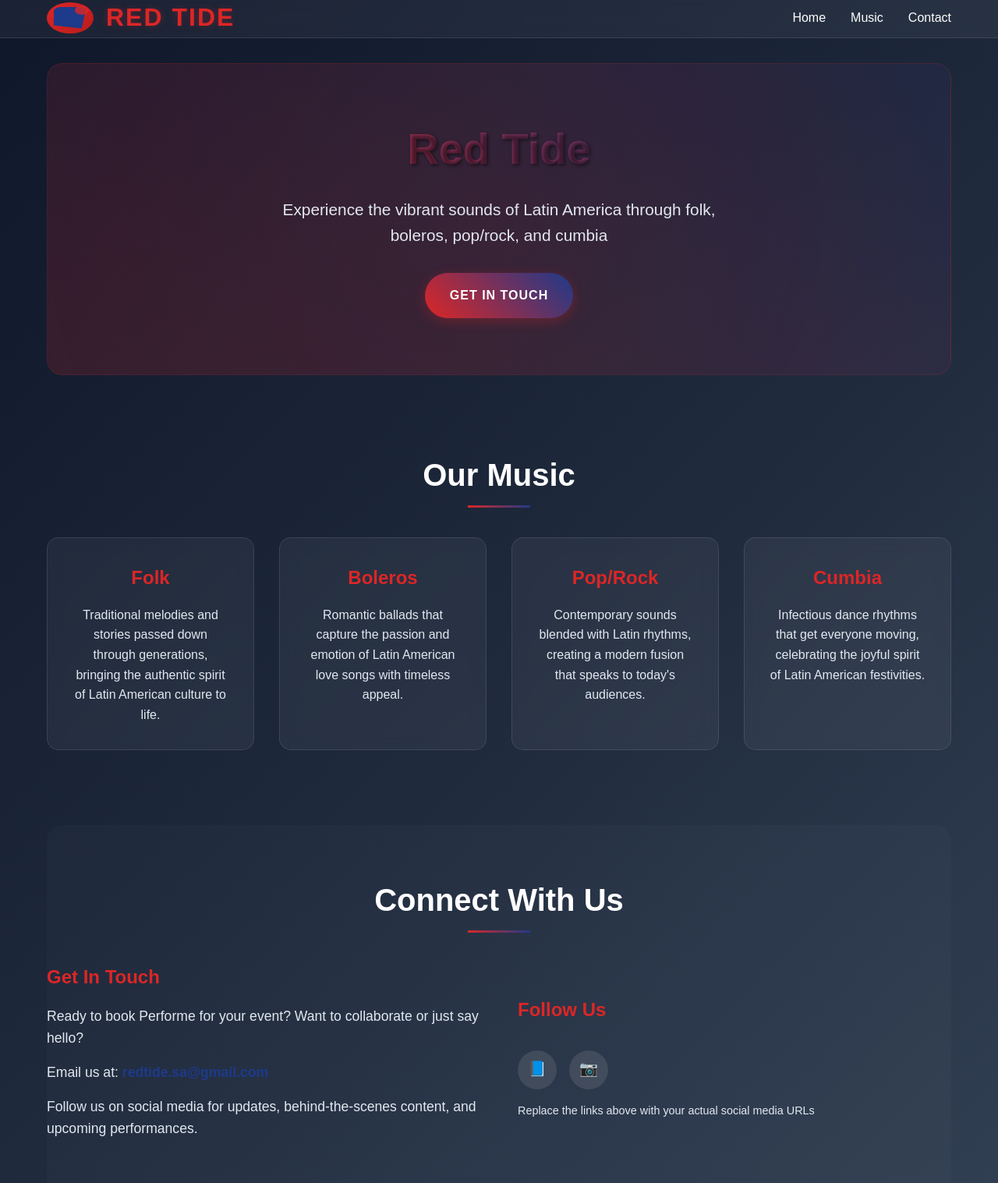
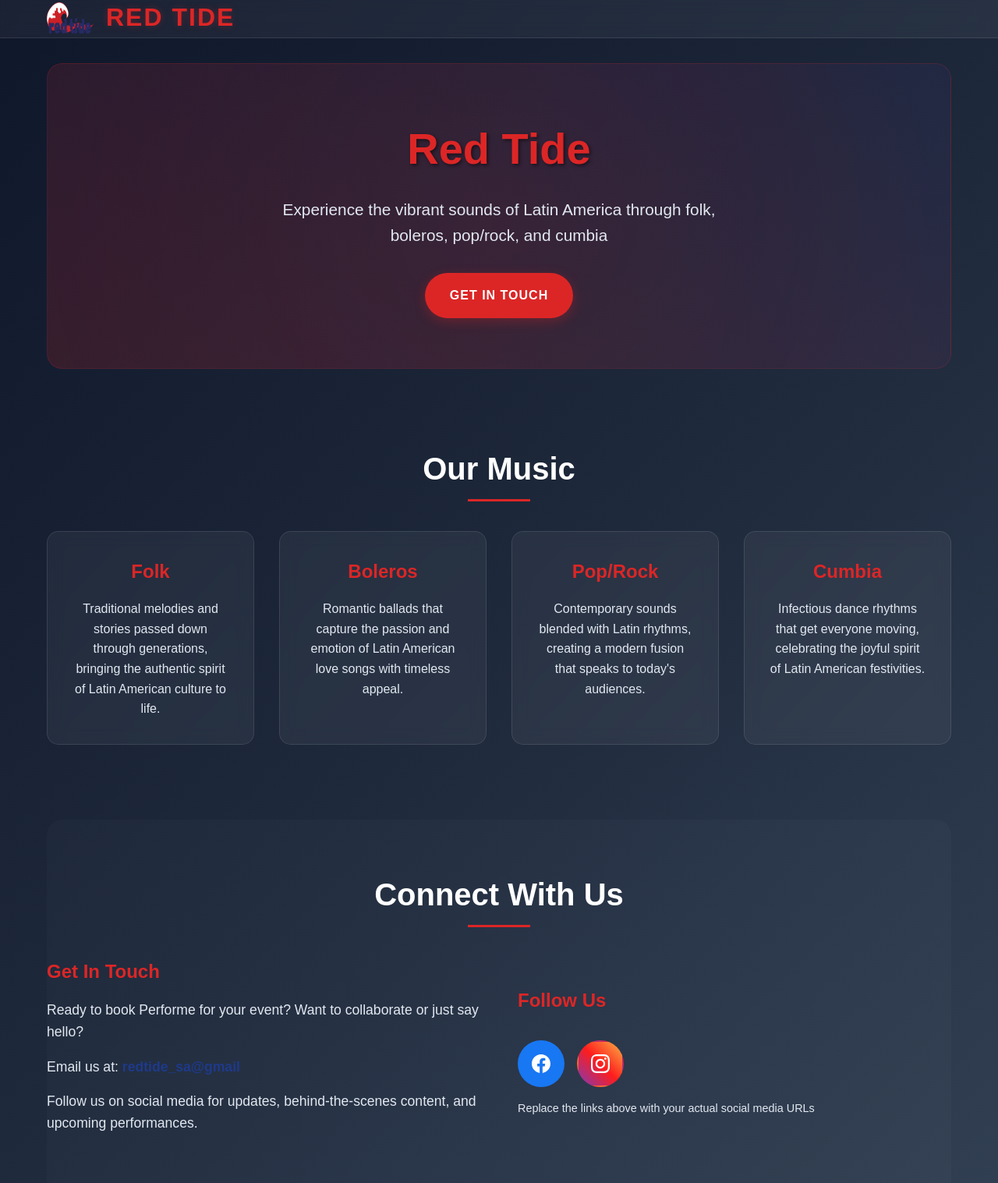
Before and after one commit to redtide-sa/website, a plain HTML site: page index.html in a window 1280 px wide. Shown: the part 3-1520 px from the top of the page at 78% size. Drawn offline with Linux system fonts and the light colour scheme.

Commit message:
Update index.html

```diff
--- a/index.html
+++ b/index.html
@@ -91,20 +91,7 @@
         }
 
         .nav-links {
-            display: flex;
-            list-style: none;
-            gap: 2rem;
-        }
-
-        .nav-links a {
-            color: #fff;
-            text-decoration: none;
-            transition: color 0.3s ease;
-            font-weight: 500;
-        }
-
-        .nav-links a:hover {
-            color: #dc2626;
+            display: none;
         }
 
         /* Hero Section */
@@ -143,13 +130,8 @@
         .hero h1 {
             font-size: 3.5rem;
             margin-bottom: 1rem;
-            color: #fff;
+            color: #dc2626;
             text-shadow: 2px 2px 4px rgba(0, 0, 0, 0.5);
-            background: linear-gradient(45deg, #dc2626, #1e3a8a);
-            background-clip: text;
-            -webkit-background-clip: text;
-            -webkit-text-fill-color: transparent;
-            text-fill-color: transparent;
         }
 
         .hero p {
@@ -163,7 +145,7 @@
 
         .cta-button {
             display: inline-block;
-            background: linear-gradient(45deg, #dc2626, #1e3a8a);
+            background: #dc2626;
             color: white;
             padding: 1rem 2rem;
             text-decoration: none;
@@ -173,33 +155,12 @@
             box-shadow: 0 4px 15px rgba(220, 38, 38, 0.3);
             text-transform: uppercase;
             letter-spacing: 1px;
-            position: relative;
-            overflow: hidden;
-        }
-
-        .cta-button::before {
-            content: '';
-            position: absolute;
-            top: 0;
-            left: -100%;
-            width: 100%;
-            height: 100%;
-            background: linear-gradient(45deg, #1e3a8a, #dc2626);
-            transition: left 0.3s ease;
-        }
-
-        .cta-button:hover::before {
-            left: 0;
         }
 
         .cta-button:hover {
             transform: translateY(-2px);
             box-shadow: 0 8px 25px rgba(220, 38, 38, 0.5);
-        }
-
-        .cta-button span {
-            position: relative;
-            z-index: 1;
+            background: #1e3a8a;
         }
 
         /* Music Genres Section */
@@ -223,7 +184,7 @@
             transform: translateX(-50%);
             width: 80px;
             height: 3px;
-            background: linear-gradient(45deg, #dc2626, #1e3a8a);
+            background: #dc2626;
         }
 
         .genre-grid {
@@ -300,7 +261,7 @@
             transform: translateX(-50%);
             width: 80px;
             height: 3px;
-            background: linear-gradient(45deg, #dc2626, #1e3a8a);
+            background: #dc2626;
         }
 
         .contact-content {
@@ -330,26 +291,10 @@
             text-decoration: none;
             transition: color 0.3s ease;
             font-weight: bold;
-            position: relative;
-        }
-
-        .email-link::after {
-            content: '';
-            position: absolute;
-            bottom: -2px;
-            left: 0;
-            width: 0;
-            height: 2px;
-            background: linear-gradient(45deg, #dc2626, #1e3a8a);
-            transition: width 0.3s ease;
         }
 
         .email-link:hover {
             color: #dc2626;
-        }
-
-        .email-link:hover::after {
-            width: 100%;
         }
 
         .social-links {
@@ -366,18 +311,38 @@
             border-radius: 50%;
             text-decoration: none;
             transition: all 0.3s ease;
-            width: 50px;
-            height: 50px;
+            width: 60px;
+            height: 60px;
             display: flex;
             align-items: center;
             justify-content: center;
-            font-size: 1.2rem;
+            font-size: 1.5rem;
+            border: 2px solid transparent;
+        }
+
+        .social-link.facebook {
+            background: #1877f2;
+        }
+
+        .social-link.instagram {
+            background: linear-gradient(45deg, #833ab4, #fd1d1d, #fcb045);
         }
 
         .social-link:hover {
-            background: linear-gradient(45deg, #dc2626, #1e3a8a);
             transform: translateY(-2px);
-            box-shadow: 0 4px 15px rgba(220, 38, 38, 0.3);
+            border-color: #dc2626;
+        }
+
+        .facebook-icon {
+            width: 24px;
+            height: 24px;
+            fill: white;
+        }
+
+        .instagram-icon {
+            width: 24px;
+            height: 24px;
+            fill: white;
         }
 
         /* Footer */
@@ -399,10 +364,6 @@
                 font-size: 1.1rem;
             }
 
-            .nav-links {
-                display: none;
-            }
-
             .contact-content {
                 grid-template-columns: 1fr;
                 gap: 2rem;
@@ -418,14 +379,9 @@
     <header>
         <nav class="container">
             <div class="logo">
-                <div class="logo-image"></div>
+                <img src="redtideLOGOfinal.png" alt="Red Tide Logo" style="width: 60px; height: 40px;">
                 <div class="logo-text">Red Tide</div>
             </div>
-            <ul class="nav-links">
-                <li><a href="#home">Home</a></li>
-                <li><a href="#music">Music</a></li>
-                <li><a href="#contact">Contact</a></li>
-            </ul>
         </nav>
     </header>
 
@@ -434,7 +390,7 @@
             <div class="hero-content">
                 <h1>Red Tide</h1>
                 <p>Experience the vibrant sounds of Latin America through folk, boleros, pop/rock, and cumbia</p>
-                <a href="#contact" class="cta-button"><span>Get In Touch</span></a>
+                <a href="#contact" class="cta-button">Get In Touch</a>
             </div>
         </section>
 
@@ -466,17 +422,21 @@
                 <div class="contact-info">
                     <h3>Get In Touch</h3>
                     <p>Ready to book Performe for your event? Want to collaborate or just say hello?</p>
-                    <p>Email us at: <a href="mailto:redtide.sa@gmail.com" class="email-link">redtide.sa@gmail.com</a></p>
+                    <p>Email us at: <a href="mailto:redtide_sa@gmail.com" class="email-link">redtide_sa@gmail</a></p>
                     <p>Follow us on social media for updates, behind-the-scenes content, and upcoming performances.</p>
                 </div>
                 <div class="social-section">
                     <h3 style="color: #dc2626; margin-bottom: 1rem; font-size: 1.5rem;">Follow Us</h3>
                     <div class="social-links">
-                        <a href="https://www.facebook.com/redtide.au" class="social-link" target="_blank">
-                            <span>📘</span>
+                        <a href="https://facebook.com/redtide.au" class="social-link facebook" target="_blank">
+                            <svg class="facebook-icon" viewBox="0 0 24 24">
+                                <path d="M24 12.073c0-6.627-5.373-12-12-12s-12 5.373-12 12c0 5.99 4.388 10.954 10.125 11.854v-8.385H7.078v-3.47h3.047V9.43c0-3.007 1.792-4.669 4.533-4.669 1.312 0 2.686.235 2.686.235v2.953H15.83c-1.491 0-1.956.925-1.956 1.874v2.25h3.328l-.532 3.47h-2.796v8.385C19.612 23.027 24 18.062 24 12.073z"/>
+                            </svg>
                         </a>
-                        <a href="https://www.instagram.com/redtide_au" class="social-link" target="_blank">
-                            <span>📷</span>
+                        <a href="https://instagram.com/redtide_au" class="social-link instagram" target="_blank">
+                            <svg class="instagram-icon" viewBox="0 0 24 24">
+                                <path d="M12 2.163c3.204 0 3.584.012 4.85.07 3.252.148 4.771 1.691 4.919 4.919.058 1.265.069 1.645.069 4.849 0 3.205-.012 3.584-.069 4.849-.149 3.225-1.664 4.771-4.919 4.919-1.266.058-1.644.07-4.85.07-3.204 0-3.584-.012-4.849-.07-3.26-.149-4.771-1.699-4.919-4.92-.058-1.265-.07-1.644-.07-4.849 0-3.204.013-3.583.07-4.849.149-3.227 1.664-4.771 4.919-4.919 1.266-.057 1.645-.069 4.849-.069zm0-2.163c-3.259 0-3.667.014-4.947.072-4.358.2-6.78 2.618-6.98 6.98-.059 1.281-.073 1.689-.073 4.948 0 3.259.014 3.668.072 4.948.2 4.358 2.618 6.78 6.98 6.98 1.281.058 1.689.072 4.948.072 3.259 0 3.668-.014 4.948-.072 4.354-.2 6.782-2.618 6.979-6.98.059-1.28.073-1.689.073-4.948 0-3.259-.014-3.667-.072-4.947-.196-4.354-2.617-6.78-6.979-6.98-1.281-.059-1.69-.073-4.949-.073zm0 5.838c-3.403 0-6.162 2.759-6.162 6.162s2.759 6.163 6.162 6.163 6.162-2.759 6.162-6.163c0-3.403-2.759-6.162-6.162-6.162zm0 10.162c-2.209 0-4-1.79-4-4 0-2.209 1.791-4 4-4s4 1.791 4 4c0 2.21-1.791 4-4 4zm6.406-11.845c-.796 0-1.441.645-1.441 1.44s.645 1.44 1.441 1.44c.795 0 1.439-.645 1.439-1.44s-.644-1.44-1.439-1.44z"/>
+                            </svg>
                         </a>
                     </div>
                     <p style="color: #e2e8f0; margin-top: 1rem; font-size: 0.9rem;">
```
